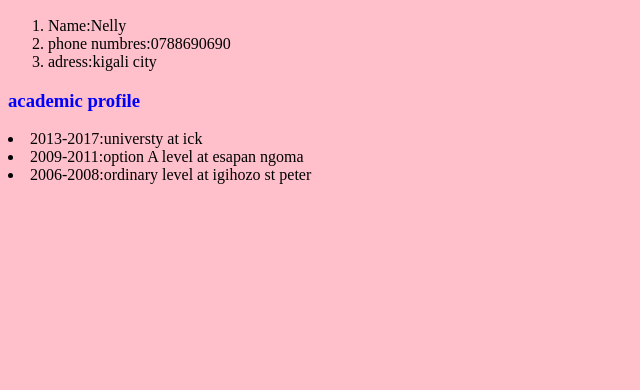
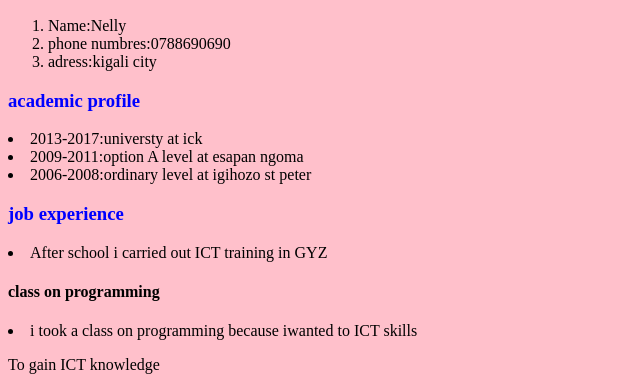
Before and after one commit to mushimiyimananelly/portfolio, a plain HTML site: page index.html in a window 1280 px wide. Shown: the part 419-809 px from the top of the page, without its empty margins (0-640 px from the left). Drawn offline with Linux system fonts and the light colour scheme.

Commit message:
add job experiences

```diff
--- a/index.html
+++ b/index.html
@@ -31,6 +31,12 @@
     <li> 2009-2011:option A level at esapan ngoma</li>
     <li> 2006-2008:ordinary level at igihozo st peter</li>
 
+    <h3>job experience</h3>
+
+        <li>After school i carried out ICT training in GYZ </li>
+        <h4>class on programming</h2>
+        <li>i took a class on programming because iwanted to ICT skills </li>
+    <p>To gain ICT knowledge</p>
 
     </body>
 </html>
```
